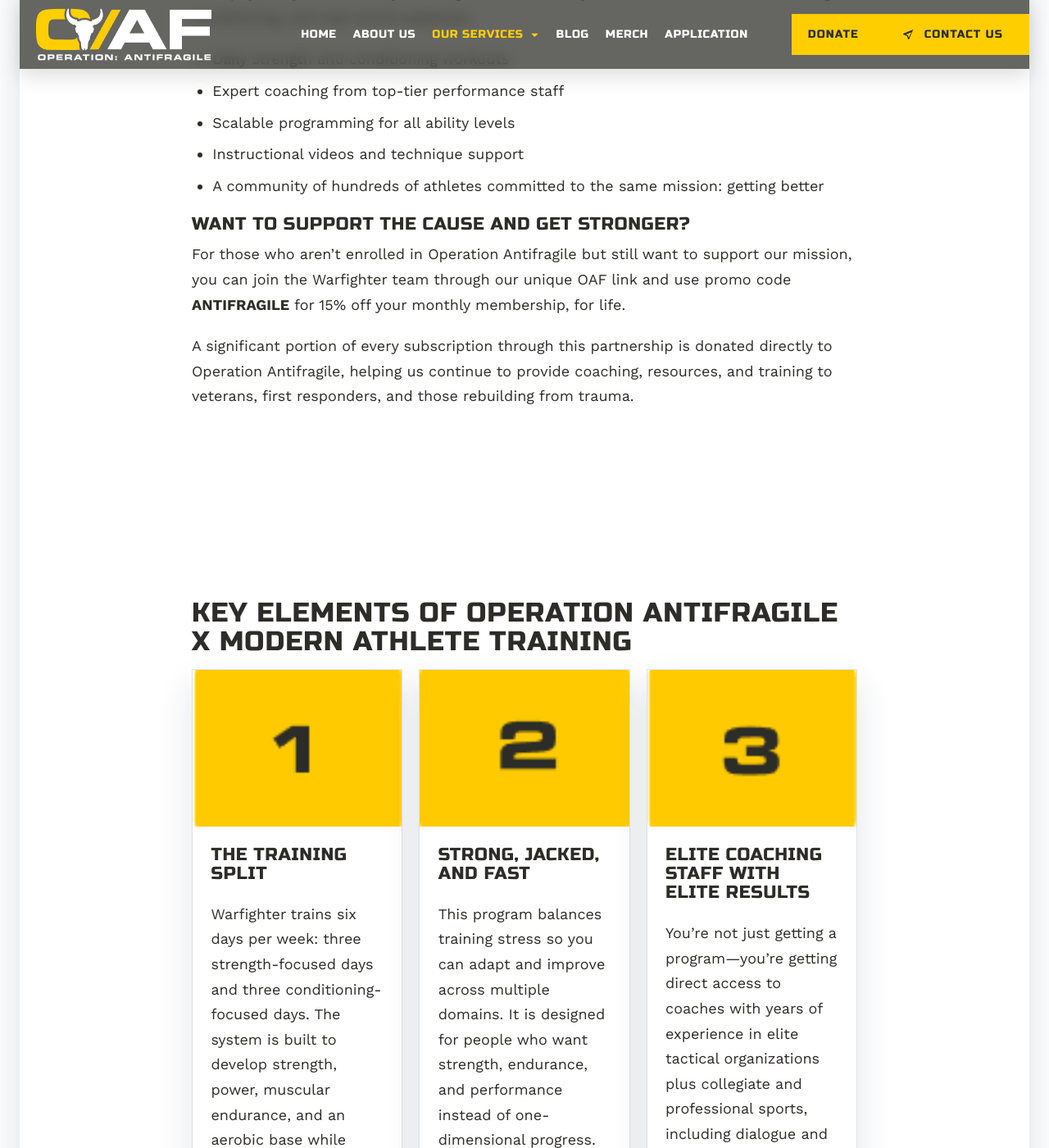
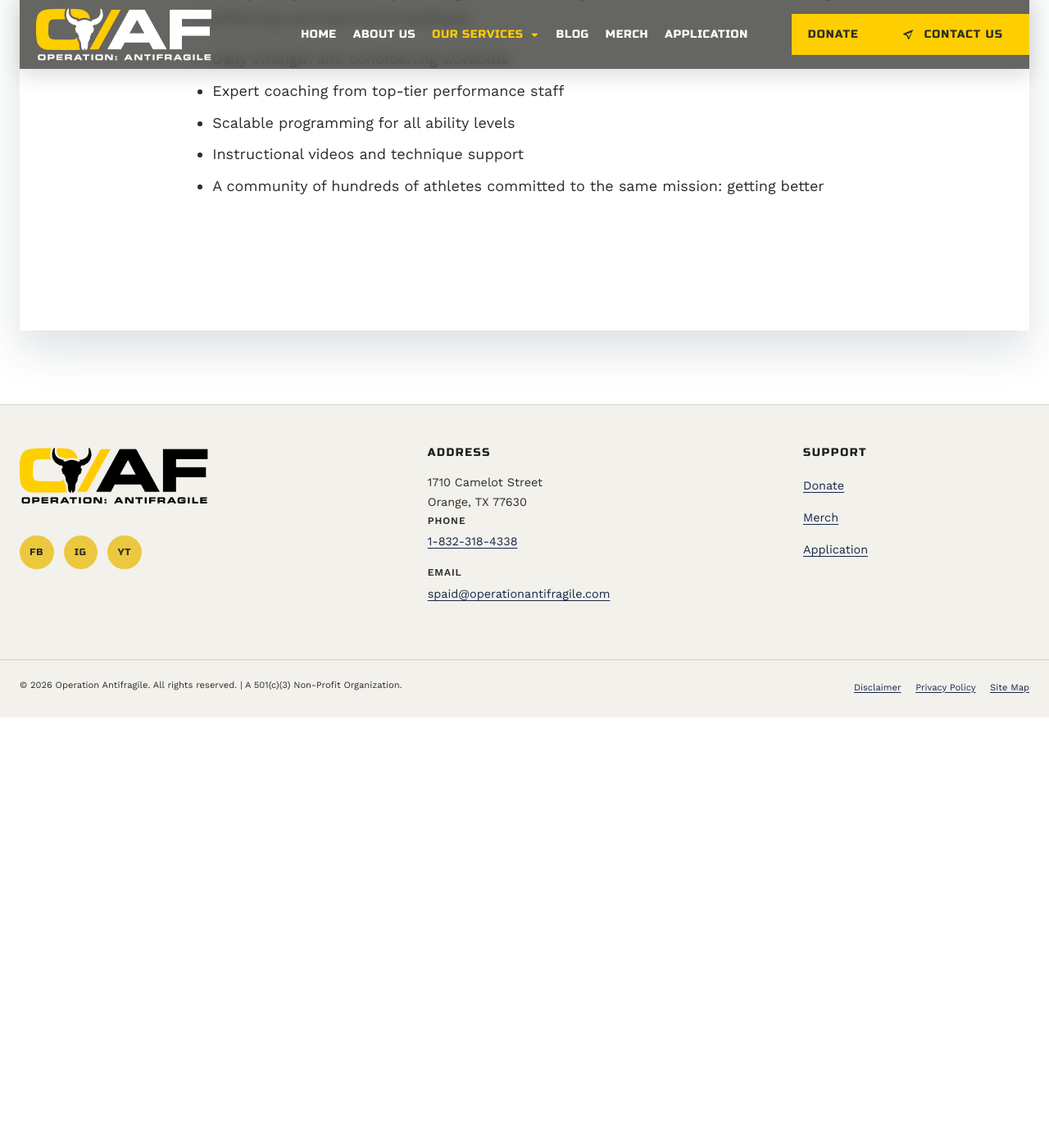
Before and after one commit to OAFspaid/oaf-website, a Jekyll site: the page built from modern-athlete-warfighter-program.md, in a window 1280 px wide and 1400 px high, scrolled down 1144 px. Shown: the whole window at 82% size. Built offline with Jekyll 4.4.1, drawn with Linux system fonts in a browser that asks for light colours; after the commit the page ends 2019 px from its top, so only the background shows below that; some of the changed text lies outside the part shown.

Commit message:
Simplify Modern Athlete Warfighter page — trim after OAF Members list
Drop the "Want to Support the Cause" block, Key Elements, Training
Gallery, and bottom CTA sections. Page was too busy; keep the hero,
intro, and the "For OAF Members" details.

Co-authored-by: Copilot <223556219+Copilot@users.noreply.github.com>
Copilot-Session: 9d41cc26-0cf3-4899-8df1-6ce1b653ee61

```diff
--- a/modern-athlete-warfighter-program.md
+++ b/modern-athlete-warfighter-program.md
@@ -24,40 +24,5 @@ cta-url: "https://www.skool.com/operation-antifragile-6824/about"
       <li>Instructional videos and technique support</li>
       <li>A community of hundreds of athletes committed to the same mission: getting better</li>
     </ul>
-    <h3>Want to Support the Cause and Get Stronger?</h3>
-    <p>For those who aren’t enrolled in Operation Antifragile but still want to support our mission, you can join the Warfighter team through our unique OAF link and use promo code <strong>ANTIFRAGILE</strong> for 15% off your monthly membership, for life.</p>
-    <p>A significant portion of every subscription through this partnership is donated directly to Operation Antifragile, helping us continue to provide coaching, resources, and training to veterans, first responders, and those rebuilding from trauma.</p>
   </div>
 </section>
-
-<section class="content-section">
-  <div class="section-content">
-    <h2>Key Elements of Operation Antifragile x Modern Athlete Training</h2>
-    <div class="post-grid" role="list">
-      <article class="post-card" role="listitem"><div class="post-card__media"><img src="{{ site.baseurl }}/wp-content/uploads/2024/12/img-31.png" alt="Training split icon"></div><div class="post-card__body"><h3>The Training Split</h3><p>Warfighter trains six days per week: three strength-focused days and three conditioning-focused days. The system is built to develop strength, power, muscular endurance, and an aerobic base while integrating speed and tempo work.</p></div></article>
-      <article class="post-card" role="listitem"><div class="post-card__media"><img src="{{ site.baseurl }}/wp-content/uploads/2024/12/img-32.png" alt="Balanced training icon"></div><div class="post-card__body"><h3>Strong, Jacked, and Fast</h3><p>This program balances training stress so you can adapt and improve across multiple domains. It is designed for people who want strength, endurance, and performance instead of one-dimensional progress.</p></div></article>
-      <article class="post-card" role="listitem"><div class="post-card__media"><img src="{{ site.baseurl }}/wp-content/uploads/2024/12/img-33.png" alt="Elite coaching icon"></div><div class="post-card__body"><h3>Elite Coaching Staff with Elite Results</h3><p>You’re not just getting a program—you’re getting direct access to coaches with years of experience in elite tactical organizations plus collegiate and professional sports, including dialogue and video form checks.</p></div></article>
-      <article class="post-card" role="listitem"><div class="post-card__media"><img src="{{ site.baseurl }}/wp-content/uploads/2024/12/img-34.png" alt="Warfighter mentality icon"></div><div class="post-card__body"><h3>The Warfighter Mentality</h3><p>The Warfighter mentality is about committing to a goal, finding a way forward, and building a higher state of physical readiness, body composition, and capability.</p></div></article>
-    </div>
-  </div>
-</section>
-
-<section class="content-section">
-  <div class="section-content">
-    <h2>Training Gallery</h2>
-    <div class="post-grid" role="list">
-      <figure class="post-card" role="listitem"><div class="post-card__media"><img src="{{ site.baseurl }}/wp-content/uploads/2025/08/warfighter-program-fire-fighters.webp" alt="Fire fighter training systems"></div></figure>
-      <figure class="post-card" role="listitem"><div class="post-card__media"><img src="{{ site.baseurl }}/wp-content/uploads/2025/08/warfighter-training-1.webp" alt="Warfighter training program"></div></figure>
-      <figure class="post-card" role="listitem"><div class="post-card__media"><img src="{{ site.baseurl }}/wp-content/uploads/2025/08/modern-athlete-training-program.webp" alt="Modern Athlete training program"></div></figure>
-      <figure class="post-card" role="listitem"><div class="post-card__media"><img src="{{ site.baseurl }}/wp-content/uploads/2025/08/warfighter-training-systems.webp" alt="Warfighter training systems"></div></figure>
-      <figure class="post-card" role="listitem"><div class="post-card__media"><img src="{{ site.baseurl }}/wp-content/uploads/2025/08/modern-athlete-strength-systems.webp" alt="Modern Athlete strength systems"></div></figure>
-    </div>
-  </div>
-</section>
-
-<section class="cta-block">
-  <h2>Join the Antifragile Training Mission</h2>
-  <p>At Antifragile, we’re not just about building muscles—we’re about building and maintaining strong, resilient bodies that can withstand the pressures of life and service.</p>
-  <p>Ready to get stronger, move better, and build resilience? Join us and experience the difference of a training program built by veterans and first responders, for veterans and first responders.</p>
-  <a class="btn" href="{{ site.baseurl }}/contact-us/">Become Antifragile</a>
-</section>
```
